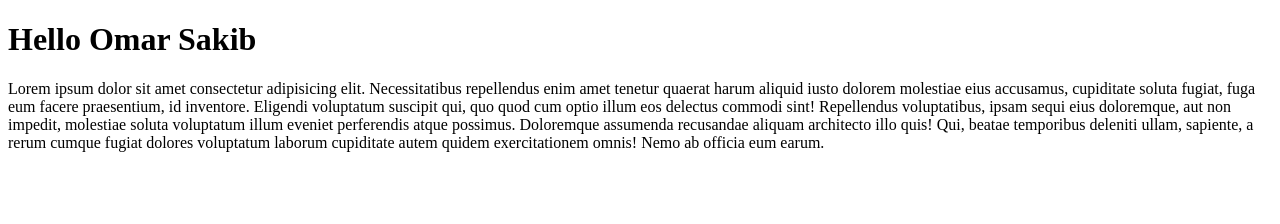
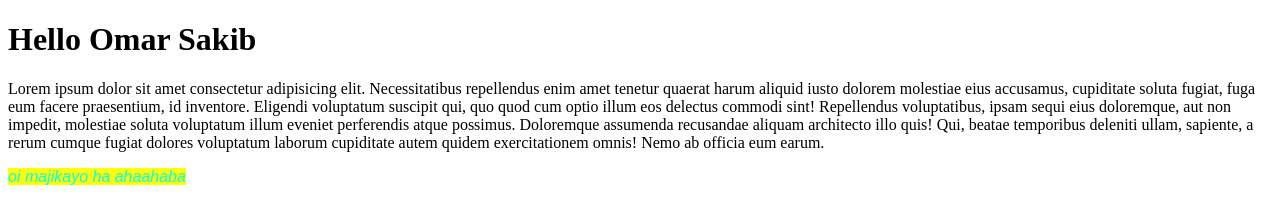
Before and after one commit to omar1523012/first_project_.0001, a plain HTML site: page index.html in a window 1280 px wide. Drawn offline with Linux system fonts and the light colour scheme.

Commit message:
div added

```diff
--- a/index.html
+++ b/index.html
@@ -20,5 +20,16 @@
       sapiente, a rerum cumque fugiat dolores voluptatum laborum cupiditate
       autem quidem exercitationem omnis! Nemo ab officia eum earum.
     </p>
+    <div>
+      <span
+        style="
+          background-color: yellow;
+          font-style: italic;
+          font-family: Arial, Helvetica, sans-serif;
+          color: aqua;
+        "
+        >oi majikayo ha ahaahaba</span
+      >
+    </div>
   </body>
 </html>
```
